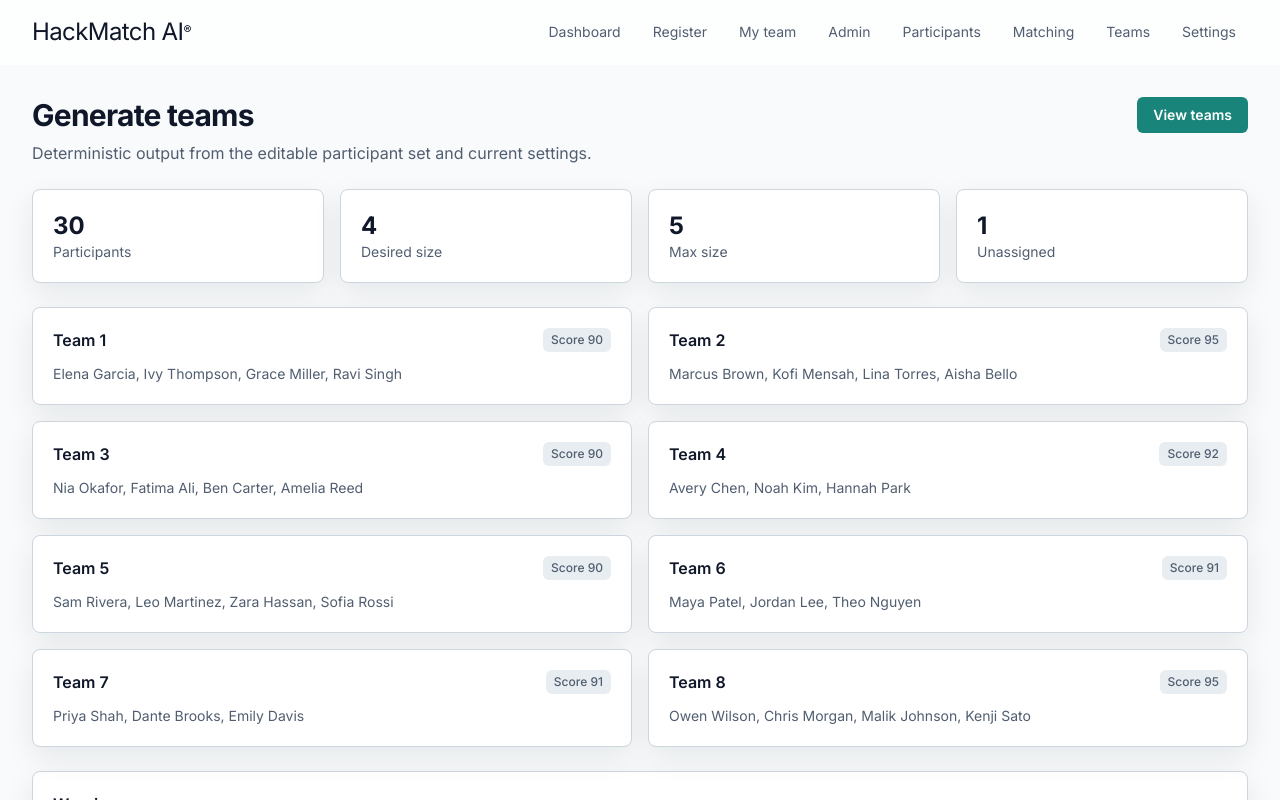
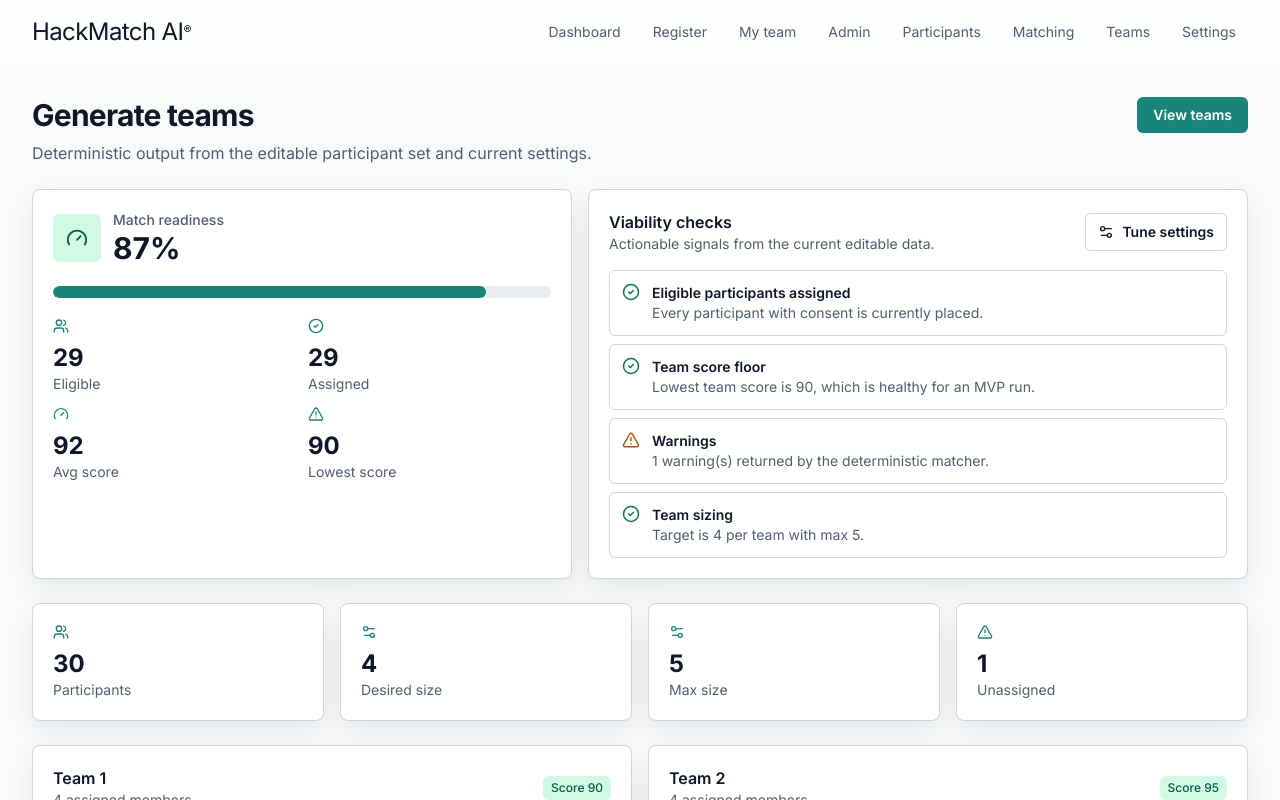
Before and after one commit to best-ed/HackMatch-AI, a Next.js app: page /admin/matching in a window 1280 px wide. Shown: the top 800 px of the page. Built offline with nearby package versions, Linux system fonts and the light colour scheme.

Commit message:
feat: improve admin matching UX

```diff
--- a/app/admin/matching/page.tsx
+++ b/app/admin/matching/page.tsx
@@ -1,13 +1,37 @@
 "use client";
 
 import Link from "next/link";
+import { AlertTriangle, CheckCircle2, Gauge, Settings2, Users } from "lucide-react";
 import { Badge, Card } from "@/components/ui";
 import { useHackMatchData } from "@/lib/local-store";
 import { generateTeams } from "@/lib/matching/algorithm";
+import type { MatchingResult } from "@/lib/matching/types";
 
 export default function AdminMatchingPage() {
   const { participants, settings } = useHackMatchData();
   const result = generateTeams(participants, settings);
+  const eligible = participants.filter((participant) => participant.consentToMatch);
+  const assigned = result.teams.reduce((sum, team) => sum + team.participantIds.length, 0);
+  const scores = result.teams.map((team) => team.score?.totalScore ?? 0);
+  const averageScore =
+    scores.length > 0
+      ? Math.round(scores.reduce((sum, score) => sum + score, 0) / scores.length)
+      : 0;
+  const lowestScore = scores.length > 0 ? Math.min(...scores) : 0;
+  const readiness = Math.round(
+    ((assigned / Math.max(1, eligible.length)) * 0.48 +
+      (averageScore / 100) * 0.42 +
+      (result.warnings.length === 0 ? 0.1 : 0)) *
+      100
+  );
+  const checks = getViabilityChecks(result, {
+    eligibleCount: eligible.length,
+    assigned,
+    averageScore,
+    lowestScore,
+    desiredTeamSize: settings.desiredTeamSize,
+    maxTeamSize: settings.maxTeamSize
+  });
 
   return (
     <div className="space-y-6">
@@ -22,25 +46,100 @@ export default function AdminMatchingPage() {
           View teams
         </Link>
       </div>
+
+      <section className="grid gap-4 lg:grid-cols-[0.9fr_1.1fr]">
+        <Card className="space-y-5">
+          <div className="flex items-center gap-3">
+            <div className="grid h-12 w-12 place-items-center rounded-md bg-emerald-100 text-emerald-800">
+              <Gauge size={22} />
+            </div>
+            <div>
+              <div className="text-sm font-medium text-muted-foreground">Match readiness</div>
+              <div className="text-3xl font-bold">{readiness}%</div>
+            </div>
+          </div>
+          <div className="h-3 overflow-hidden rounded-full bg-muted">
+            <div className="h-full rounded-full bg-primary" style={{ width: `${readiness}%` }} />
+          </div>
+          <div className="grid grid-cols-2 gap-3">
+            <Metric label="Eligible" value={eligible.length} icon={<Users size={16} />} />
+            <Metric label="Assigned" value={assigned} icon={<CheckCircle2 size={16} />} />
+            <Metric label="Avg score" value={averageScore} icon={<Gauge size={16} />} />
+            <Metric label="Lowest score" value={lowestScore} icon={<AlertTriangle size={16} />} />
+          </div>
+        </Card>
+
+        <Card className="space-y-4">
+          <div className="flex items-center justify-between gap-3">
+            <div>
+              <h2 className="font-semibold">Viability checks</h2>
+              <p className="text-sm text-muted-foreground">Actionable signals from the current editable data.</p>
+            </div>
+            <Link className="inline-flex items-center gap-2 rounded-md border border-border px-3 py-2 text-sm font-semibold" href="/admin/settings">
+              <Settings2 size={16} />
+              Tune settings
+            </Link>
+          </div>
+          <div className="grid gap-2">
+            {checks.map((check) => (
+              <div key={check.label} className="flex items-start gap-3 rounded-md border border-border bg-white p-3">
+                <span className={check.ok ? "text-emerald-700" : "text-amber-700"}>
+                  {check.ok ? <CheckCircle2 size={18} /> : <AlertTriangle size={18} />}
+                </span>
+                <div>
+                  <div className="text-sm font-semibold">{check.label}</div>
+                  <div className="text-sm text-muted-foreground">{check.detail}</div>
+                </div>
+              </div>
+            ))}
+          </div>
+        </Card>
+      </section>
+
       <div className="grid gap-4 md:grid-cols-4">
-        <Card><Metric label="Participants" value={participants.length} /></Card>
-        <Card><Metric label="Desired size" value={settings.desiredTeamSize} /></Card>
-        <Card><Metric label="Max size" value={settings.maxTeamSize} /></Card>
-        <Card><Metric label="Unassigned" value={result.unassignedParticipants.length} /></Card>
+        <Card><Metric label="Participants" value={participants.length} icon={<Users size={16} />} /></Card>
+        <Card><Metric label="Desired size" value={settings.desiredTeamSize} icon={<Settings2 size={16} />} /></Card>
+        <Card><Metric label="Max size" value={settings.maxTeamSize} icon={<Settings2 size={16} />} /></Card>
+        <Card><Metric label="Unassigned" value={result.unassignedParticipants.length} icon={<AlertTriangle size={16} />} /></Card>
       </div>
+
       <div className="grid gap-4 lg:grid-cols-2">
-        {result.teams.map((team) => (
-          <Card key={team.id} className="space-y-3">
+        {result.teams.map((team) => {
+          const members = team.participantIds
+            .map((id) => participants.find((participant) => participant.id === id))
+            .filter(Boolean);
+          return (
+          <Card key={team.id} className="space-y-4">
             <div className="flex items-center justify-between">
-              <h2 className="font-semibold">{team.name}</h2>
-              <Badge>Score {team.score?.totalScore}</Badge>
+              <div>
+                <h2 className="font-semibold">{team.name}</h2>
+                <p className="text-sm text-muted-foreground">{members.length} assigned members</p>
+              </div>
+              <Badge className={scoreBadgeClass(team.score?.totalScore ?? 0)}>
+                Score {team.score?.totalScore}
+              </Badge>
             </div>
-            <div className="text-sm text-muted-foreground">
-              {team.participantIds.map((id) => participants.find((p) => p.id === id)?.fullName).join(", ")}
+            <div className="flex flex-wrap gap-2">
+              {members.map((member) =>
+                member ? (
+                  <span key={member.id} className="rounded-md bg-muted px-2 py-1 text-xs font-medium">
+                    {member.fullName} - {member.primaryRole}
+                  </span>
+                ) : null
+              )}
             </div>
+            {team.score ? (
+              <div className="grid gap-2 sm:grid-cols-3">
+                <ScoreBar label="Roles" value={team.score.roleCoverageScore} />
+                <ScoreBar label="Skills" value={team.score.skillCoverageScore} />
+                <ScoreBar label="Experience" value={team.score.experienceBalanceScore} />
+              </div>
+            ) : null}
           </Card>
-        ))}
+        );
+        })}
       </div>
+
       {result.warnings.length > 0 ? (
         <Card>
           <h2 className="font-semibold">Warnings</h2>
@@ -53,11 +152,88 @@ export default function AdminMatchingPage() {
   );
 }
 
-function Metric({ label, value }: { label: string; value: string | number }) {
+function Metric({
+  label,
+  value,
+  icon
+}: {
+  label: string;
+  value: string | number;
+  icon?: React.ReactNode;
+}) {
   return (
-    <>
+    <div>
+      {icon ? <div className="mb-2 text-primary">{icon}</div> : null}
       <div className="text-2xl font-bold">{value}</div>
       <div className="text-sm text-muted-foreground">{label}</div>
-    </>
+    </div>
   );
 }
+
+function ScoreBar({ label, value }: { label: string; value: number }) {
+  return (
+    <div>
+      <div className="mb-1 flex justify-between text-xs font-medium">
+        <span>{label}</span>
+        <span>{value}</span>
+      </div>
+      <div className="h-2 overflow-hidden rounded-full bg-muted">
+        <div className="h-full rounded-full bg-primary" style={{ width: `${Math.max(0, Math.min(100, value))}%` }} />
+      </div>
+    </div>
+  );
+}
+
+function scoreBadgeClass(score: number): string {
+  if (score >= 85) return "bg-emerald-100 text-emerald-800";
+  if (score >= 70) return "bg-amber-100 text-amber-800";
+  return "bg-rose-100 text-rose-800";
+}
+
+function getViabilityChecks(
+  result: MatchingResult,
+  stats: {
+    eligibleCount: number;
+    assigned: number;
+    averageScore: number;
+    lowestScore: number;
+    desiredTeamSize: number;
+    maxTeamSize: number;
+  }
+) {
+  return [
+    {
+      label: "Eligible participants assigned",
+      ok: stats.assigned === stats.eligibleCount,
+      detail:
+        stats.assigned === stats.eligibleCount
+          ? "Every participant with consent is currently placed."
+          : `${stats.eligibleCount - stats.assigned} matchable participant(s) still need placement.`
+    },
+    {
+      label: "Team score floor",
+      ok: stats.lowestScore >= 75,
+      detail:
+        stats.lowestScore >= 75
+          ? `Lowest team score is ${stats.lowestScore}, which is healthy for an MVP run.`
+          : `Lowest team score is ${stats.lowestScore}; inspect role coverage or constraints.`
+    },
+    {
+      label: "Warnings",
+      ok: result.warnings.length === 0,
+      detail:
+        result.warnings.length === 0
+          ? "No hard-constraint or consent warnings returned."
+          : `${result.warnings.length} warning(s) returned by the deterministic matcher.`
+    },
+    {
+      label: "Team sizing",
+      ok: result.teams.every(
+        (team) =>
+          team.participantIds.length <= stats.maxTeamSize &&
+          team.participantIds.length > 0
+      ),
+      detail: `Target is ${stats.desiredTeamSize} per team with max ${stats.maxTeamSize}.`
+    }
+  ];
+}
--- a/app/admin/page.tsx
+++ b/app/admin/page.tsx
@@ -1,26 +1,48 @@
+"use client";
+
 import Link from "next/link";
+import { Download, Settings2, Users } from "lucide-react";
 import { Card } from "@/components/ui";
-import { demoMatchingSettings, demoParticipants } from "@/lib/demo-data";
+import { useHackMatchData } from "@/lib/local-store";
 import { generateTeams } from "@/lib/matching/algorithm";
 
 export default function AdminPage() {
-  const result = generateTeams(demoParticipants, demoMatchingSettings);
+  const { participants, settings } = useHackMatchData();
+  const result = generateTeams(participants, settings);
+  const assigned = result.teams.reduce((sum, team) => sum + team.participantIds.length, 0);
+
   return (
     <div className="space-y-6">
-      <h1 className="text-3xl font-bold tracking-tight">Admin dashboard</h1>
+      <div>
+        <h1 className="text-3xl font-bold tracking-tight">Admin dashboard</h1>
+        <p className="mt-2 text-muted-foreground">
+          Current editable data, deterministic team generation, and export readiness.
+        </p>
+      </div>
       <div className="grid gap-4 md:grid-cols-3">
-        <AdminLink href="/admin/participants" title="Participants" value={demoParticipants.length} />
-        <AdminLink href="/admin/matching" title="Matching" value={`${result.teams.length} teams`} />
-        <AdminLink href="/admin/teams" title="Export" value="CSV" />
+        <AdminLink href="/admin/participants" title="Participants" value={participants.length} icon={<Users size={20} />} />
+        <AdminLink href="/admin/matching" title="Matching" value={`${result.teams.length} teams`} icon={<Settings2 size={20} />} />
+        <AdminLink href="/admin/teams" title="Assigned" value={assigned} icon={<Download size={20} />} />
       </div>
     </div>
   );
 }
 
-function AdminLink({ href, title, value }: { href: string; title: string; value: string | number }) {
+function AdminLink({
+  href,
+  title,
+  value,
+  icon
+}: {
+  href: string;
+  title: string;
+  value: string | number;
+  icon: React.ReactNode;
+}) {
   return (
     <Link href={href}>
       <Card className="transition hover:-translate-y-0.5 hover:shadow-lg">
+        <div className="mb-4 text-primary">{icon}</div>
         <div className="text-sm text-muted-foreground">{title}</div>
         <div className="mt-2 text-2xl font-bold">{value}</div>
       </Card>
```
